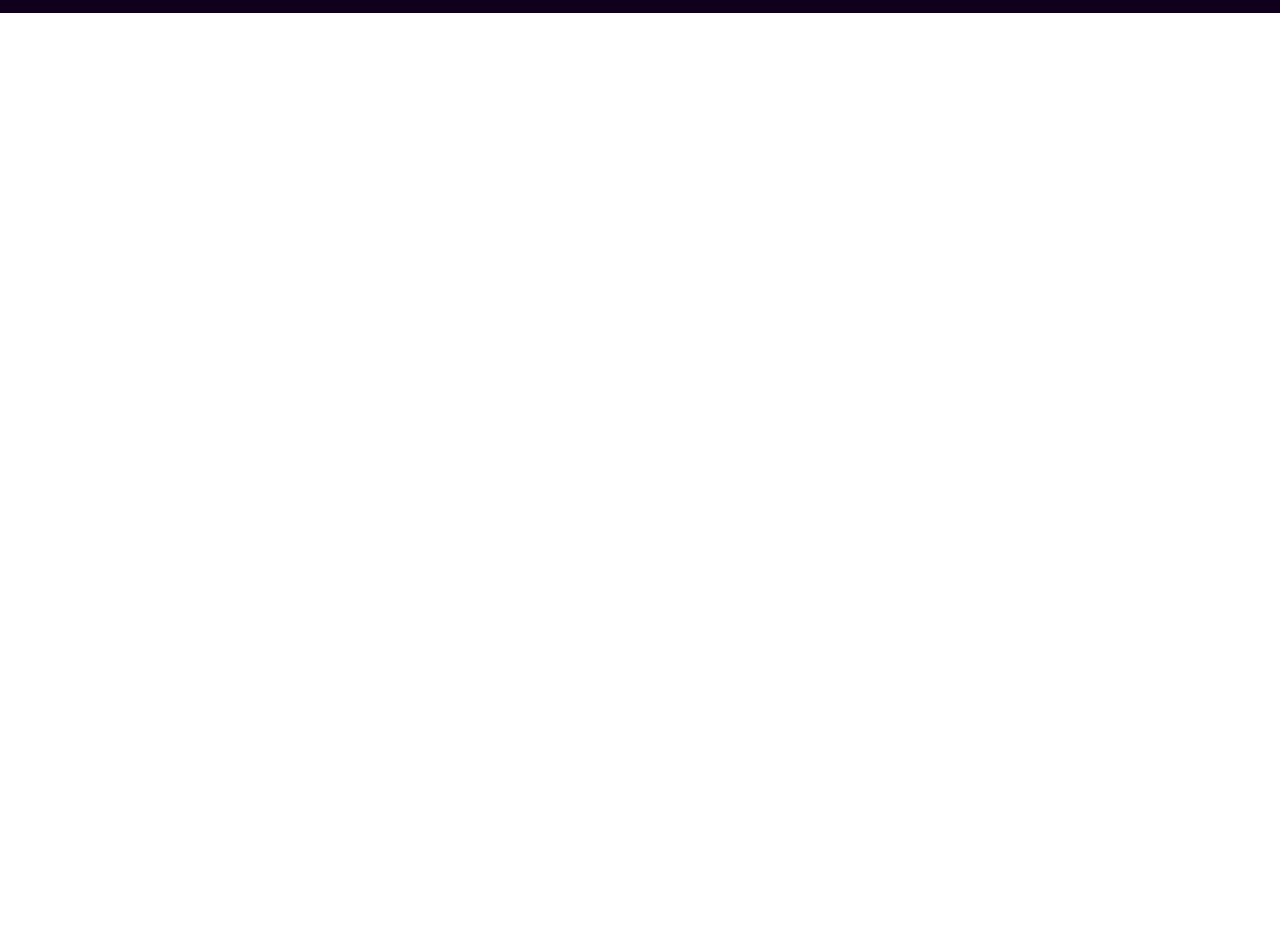
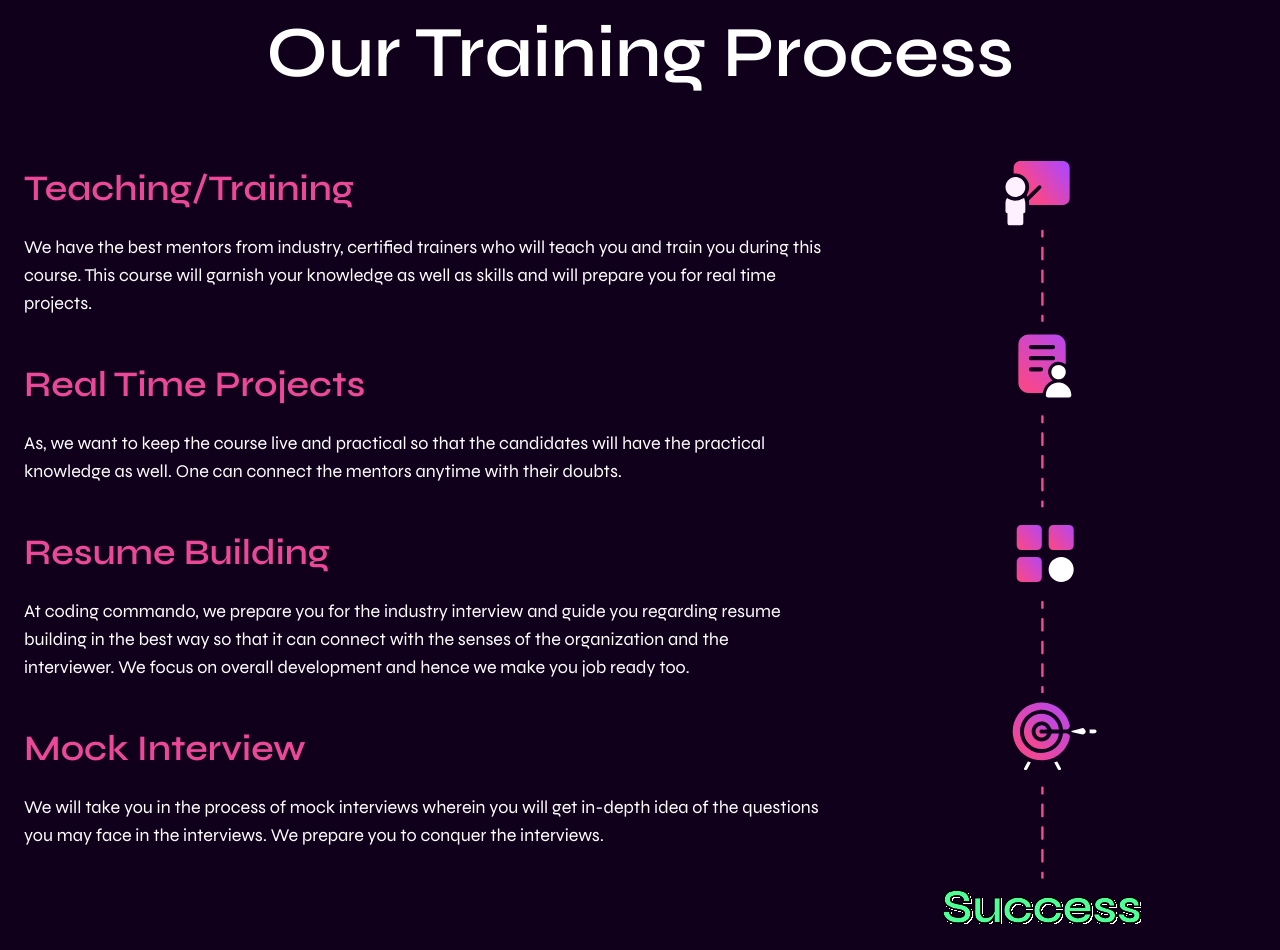
Before and after one commit to mukeshkr123/codding_commando_frontend, a Next.js app: page / in a window 1280 px wide. Shown: the part 860-1810 px from the top of the page. Before the commit the page ends 873 px from the top, so only its background shows below. Built offline with nearby package versions, Linux system fonts and the light colour scheme.

Commit message:
Our Training compoenents

```diff
--- a/app/(root)/(home)/_components/ChooseUs.jsx
+++ b/app/(root)/(home)/_components/ChooseUs.jsx
@@ -1,5 +1,6 @@
 import Image from "next/image";
 import React from "react";
+import OurTraining from "./OurTraining";
 
 const chooseData = [
   {
@@ -50,6 +51,8 @@ const ChooseUs = () => {
             ))}
         </div>
       </div>
+      {/* Our training */}
+      <OurTraining />
     </div>
   );
 };
--- /dev/null
+++ b/app/(root)/(home)/_components/OurTraining.jsx
@@ -0,0 +1,65 @@
+import Image from "next/image";
+import React from "react";
+
+const trainingData = [
+  {
+    title: "Teaching/Training",
+    description:
+      "We have the best mentors from industry, certified trainers who will teach you and train you during this course. This course will garnish your knowledge as well as skills and will prepare you for real time projects.  ",
+  },
+  {
+    title: "Real Time Projects",
+    description:
+      "As, we want to keep the course live and practical so that the candidates will have the practical knowledge as well. One can connect the mentors anytime with their doubts.  ",
+  },
+  {
+    title: "Resume Building ",
+    description:
+      "At coding commando, we prepare you for the industry interview and guide you regarding resume building in the best way so that it can connect with the senses of the organization and the interviewer. We focus on overall development and hence we make you job ready too.  ",
+  },
+  {
+    title: "Mock Interview",
+    description:
+      "We will take you in the process of mock interviews wherein you will get in-depth idea of the questions you may face in the interviews. We prepare you to conquer the interviews.",
+  },
+];
+const OurTraining = () => {
+  return (
+    <div className="w-full px-2 py-4">
+      <div className="flex flex-col space-y-4 justify-center items-center">
+        <h1 className="text-4xl font-semibold p-4 lg:text-7xl">
+          Our Training Process
+        </h1>
+
+        <div className="flex flex-col-reverse space-y-8 lg:flex-row lg:space-y-0 lg:space-x-8 lg:px-4 lg:pt-10">
+          {/* Box 1 */}
+          <div className="flex flex-col space-y-6 sm:w-full lg:w-[70%] lg:pr-10 lg:space-y-10">
+            {trainingData &&
+              trainingData.map((training) => (
+                <div key={training.id} className="flex flex-col space-y-4">
+                  <h1 className="text-pink-500 font-syne font-semibold text-2xl leading-7 py-2 lg:text-4xl">
+                    {training.title}
+                  </h1>
+                  <p className="text-base lg:text-lg font-normal">
+                    {training.description}
+                  </p>
+                </div>
+              ))}
+          </div>
+
+          {/* Box 2 (Image) */}
+          <div className="w-full sm:w-[30%] lg:w-[30%] px-12">
+            <Image
+              src="/assets/images/success-svg.svg"
+              alt="Success"
+              width={200}
+              height={200}
+            />
+          </div>
+        </div>
+      </div>
+    </div>
+  );
+};
+
+export default OurTraining;
--- a/app/layout.jsx
+++ b/app/layout.jsx
@@ -1,17 +1,20 @@
-import { Inter } from 'next/font/google'
-import './globals.css'
+import { Inter, Syne } from "next/font/google";
+import "./globals.css";
 
-const inter = Inter({ subsets: ['latin'] })
+const syne = Syne({
+  subsets: ["latin"],
+  weight: ["400", "500", "600", "700", "800"],
+});
 
 export const metadata = {
-  title: 'Create Next App',
-  description: 'Generated by create next app',
-}
+  title: "Codding Commando",
+  description: "Generated by create next app",
+};
 
 export default function RootLayout({ children }) {
   return (
     <html lang="en">
-      <body className={inter.className}>{children}</body>
+      <body className={syne.className}>{children}</body>
     </html>
-  )
+  );
 }
```
Also changed, not shown: public/assets/images/success-svg.svg (added).
